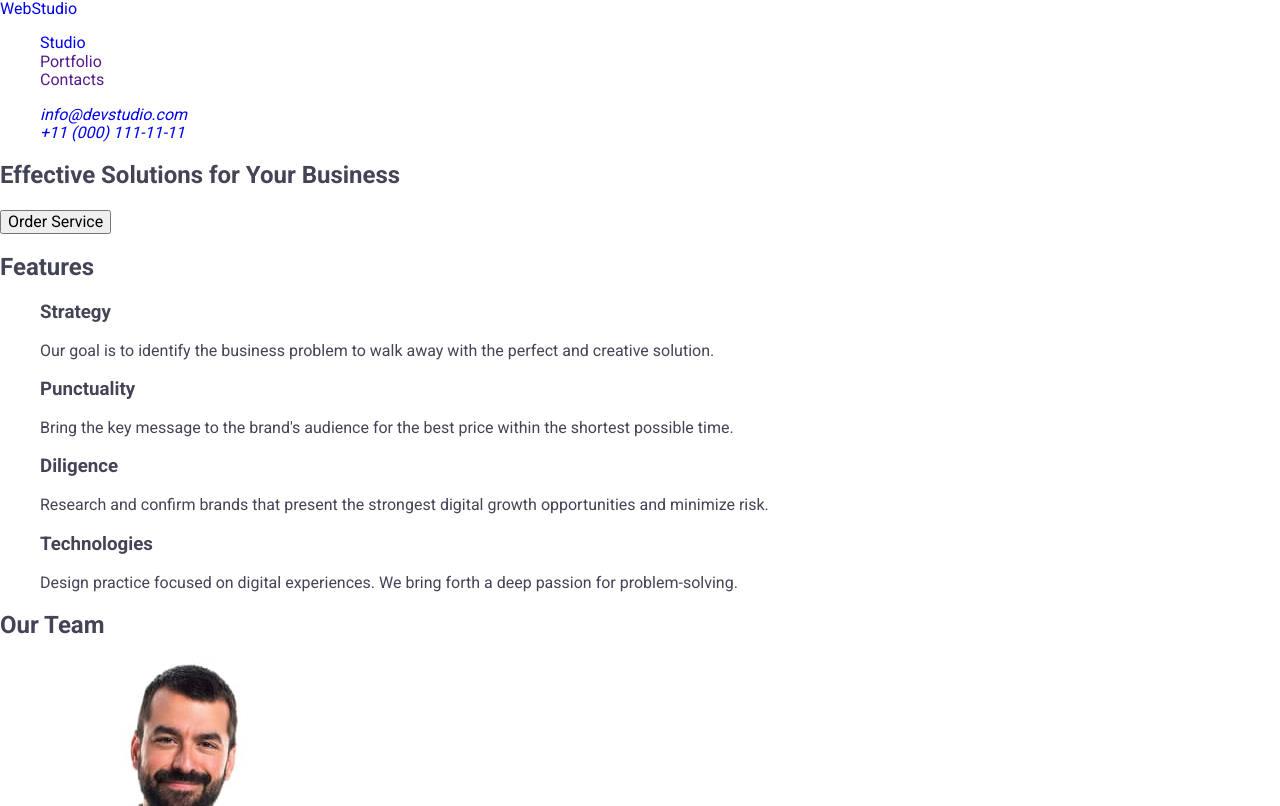
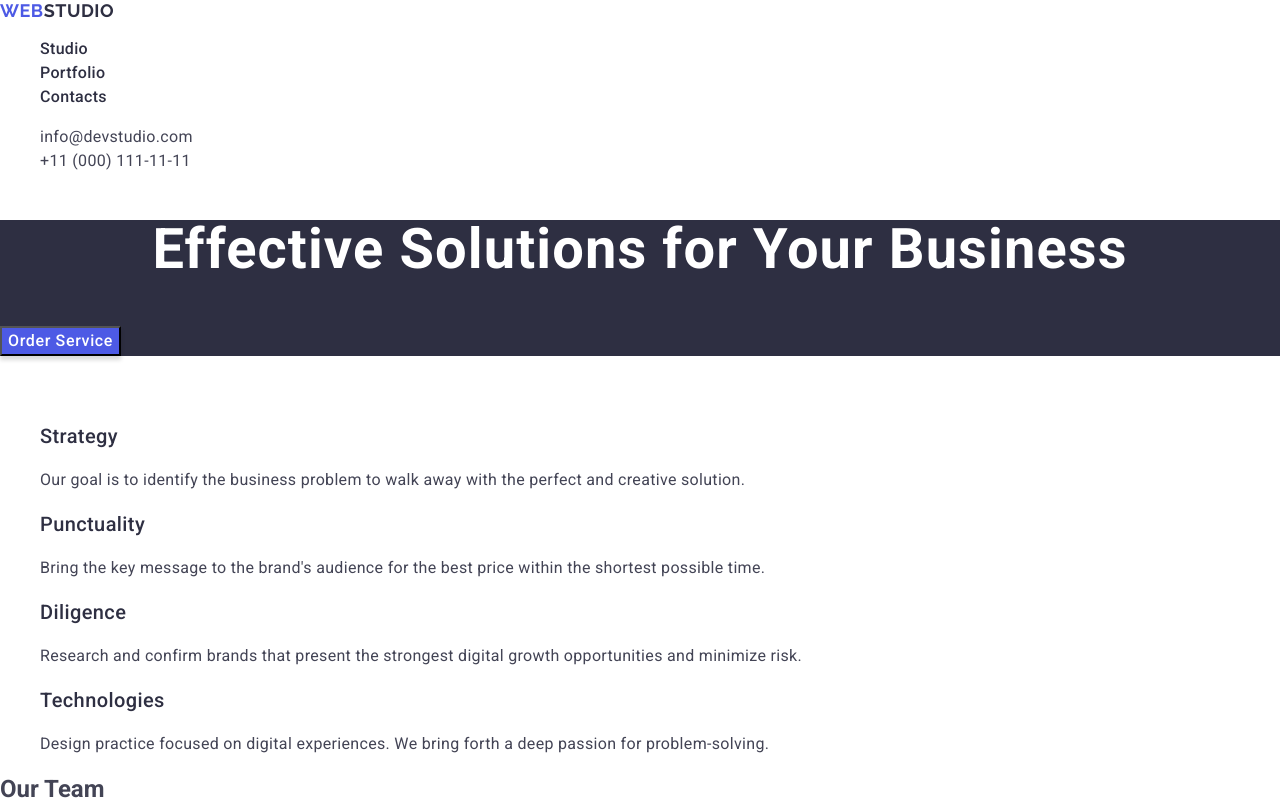
Before and after one commit to alla-novak/goit-markup-hw-02, a plain HTML site: page index.html in a window 1280 px wide. Shown: the top 806 px of the page. Drawn offline with nearby package versions, Linux system fonts and the light colour scheme.

Commit message:
added styles for header, h1 and features

```diff
--- a/css/styles.css
+++ b/css/styles.css
@@ -11,3 +11,83 @@
 a{
    text-decoration: none;
 }
+.logo{
+   font-weight: 700;
+   font-size: 18px;
+   line-height: 1.17;
+   letter-spacing: 0.03em;
+   text-transform: uppercase;
+   color: #4d5ae5;
+   font-family: "Raleway", sans-serif;
+}
+.header-logo .logo-part{
+   color: #2e2f42;
+}
+.nav-link{
+   font-weight: 500;
+   font-size: 16px;
+   line-height: 1.5;
+   letter-spacing: 0.02em;
+   color: #2e2f42;
+}
+
+.contacts{
+   font-style: normal;
+}
+.contacts-link {
+font-size: 16px;
+line-height: 1.5;
+letter-spacing: 0.02em;
+color: #434455;}
+
+.nav-link:hover,
+.nav-link:focus,
+.contacts-link:hover,
+.contacts-link:focus {
+   color: #404bbf;
+}
+
+.page-footer{
+ background-color: #2e2f42;
+}
+.footer-logo .logo-part{
+   color: #f4f4fd;
+}
+
+.title-section{
+   background-color: #2e2f42;
+}
+
+.main-title{
+   font-size: 56px;
+   line-height: 1.07;
+   letter-spacing: 0.02em;
+   text-align: center;
+   color: #fff;
+}
+.service-button{
+box-shadow: 0 4px 4px 0 rgba(0, 0, 0, 0.15);
+background-color: #4d5ae5;
+font-weight: 500;
+font-size: 16px;
+line-height: 1.5;
+letter-spacing: 0.04em;
+color: #fff;
+}
+.transparent-title{
+   color:#fff;
+}
+.features-title{
+   font-weight: 500;
+font-size: 20px;
+line-height: 1.2;
+letter-spacing: 0.02em;
+color: #2e2f42;
+}
+.features-dscr{
+   font-weight: 400;
+      font-size: 16px;
+      line-height: 1.5;
+      letter-spacing: 0.02em;
+      color: #434455;
+}
--- a/index.html
+++ b/index.html
@@ -22,7 +22,7 @@
   <body>
     <header class="page-header">
       <nav class="header-nav">
-        <a href="./index.html" class="logo"
+        <a href="./index.html" class="logo header-logo"
           >Web<span class="logo-part">Studio</span></a
         >
         <ul class="nav-list">
@@ -208,8 +208,8 @@
       </section>
     </main>
     <footer class="page-footer">
-      <a href="./index.html" class="footer-logo"
-        >Web<span class="footer-logo-part">Studio</span></a
+      <a href="./index.html" class="logo footer-logo"
+        >Web<span class="logo-part">Studio</span></a
       >
       <p class="footer-note">
         Increase the flow of customers and sales for your business with digital
```
Lines whose indentation alone changed are shown as unchanged.
